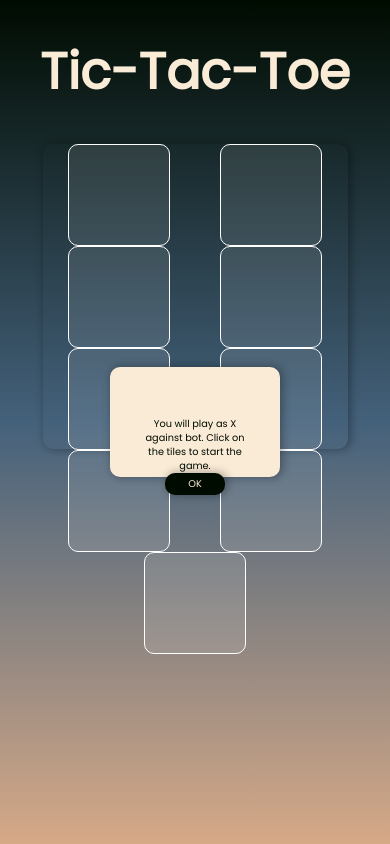
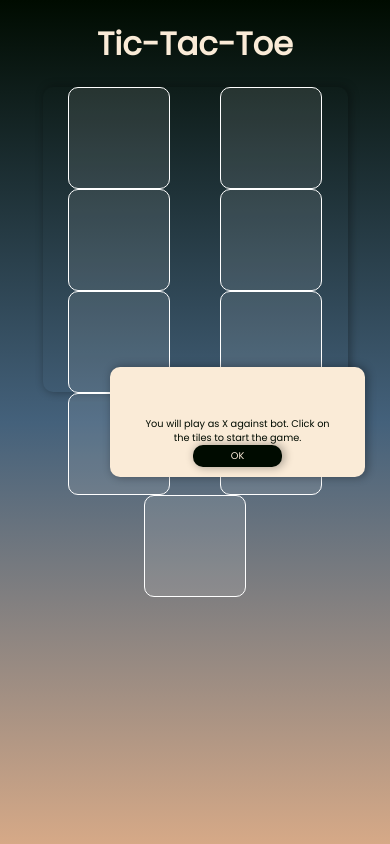
Before and after one commit to iyanmokhdzir/Tic-Tac-Toe, a plain HTML site: page index.html in a window 390 px wide. Drawn offline with Linux system fonts and the light colour scheme.

Commit message:
fixed grid to be responseive with mobile, removed "header" element

```diff
--- a/index.html
+++ b/index.html
@@ -15,9 +15,7 @@
 </head>
 
 <body>
-  <header>
-    <h1>Tic-Tac-Toe</h1>
-  </header>
+  <h1>Tic-Tac-Toe</h1>
   <div id="popup">
     <div id="popup-text">You will play as X against bot. Click on the tiles to start the game.</div>
     <div id="ok-button">OK</div>
--- a/style.css
+++ b/style.css
@@ -15,6 +15,8 @@
     --min-board-height: 305px;
     --min-grid-width: 100px;
     --min-grid-height: 100px;
+    --min-popup-width: calc(var(--min-board-width) - 50px);
+    --min-popup-height: var(--min-grid-height);
 }
 
 html {
@@ -25,11 +27,10 @@ html {
     font-family: 'Poppins', sans-serif;
 }
 
-header {
+h1 {
     color: antiquewhite;
-    margin: 0 auto;
+    margin: 5vmin auto;
     text-align: center;
-    font-size: 3vh;
 }
 
 #board {
@@ -67,6 +68,8 @@ header {
 #popup {
     width: var(--popup-width);
     height: var(--popup-height);
+    min-width: var(--min-popup-width);
+    min-height: var(--min-popup-height);
     background-color: antiquewhite;
     position: fixed;
     left: calc(50% - (var(--popup-width)/2));
```
